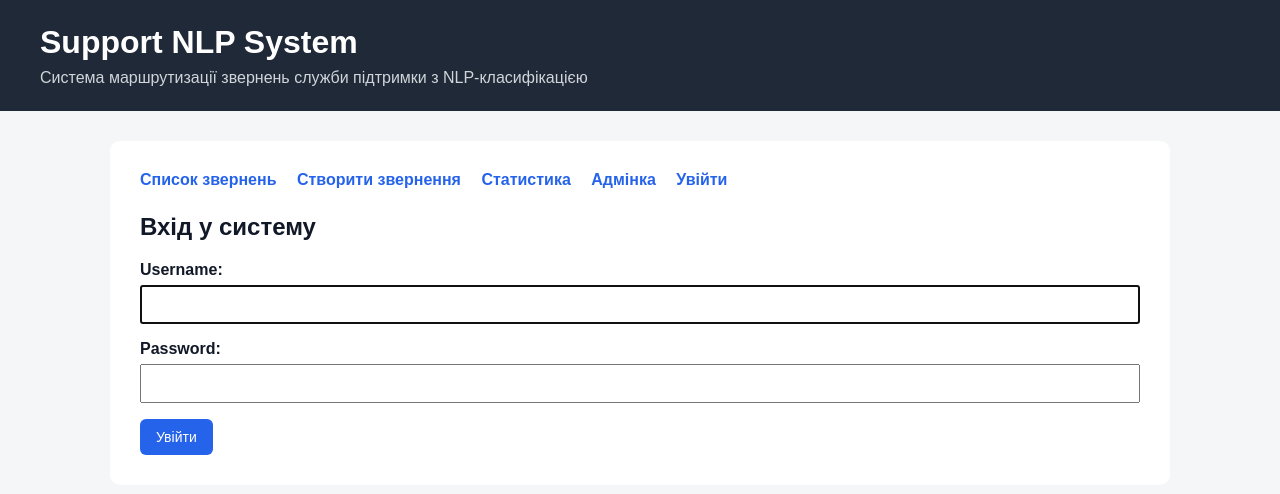
After one commit to 2DAy1/support_nlp_system, a Django app: page /accounts/login/ in a window 1280 px wide. The commit adds this page. Shown: the top 494 px of the page. Run offline with Django 5.2, Linux system fonts and the light colour scheme.

Commit message:
Add login and logout pages

```diff
--- a/config/settings.py
+++ b/config/settings.py
@@ -57,7 +57,7 @@ ROOT_URLCONF = 'config.urls'
 TEMPLATES = [
     {
         'BACKEND': 'django.template.backends.django.DjangoTemplates',
-        'DIRS': [],
+        'DIRS': [BASE_DIR / 'templates'],
         'APP_DIRS': True,
         'OPTIONS': {
             'context_processors': [
@@ -118,3 +118,6 @@ USE_TZ = True
 # https://docs.djangoproject.com/en/6.0/howto/static-files/
 
 STATIC_URL = 'static/'
+LOGIN_REDIRECT_URL = 'ticket_list'
+LOGOUT_REDIRECT_URL = 'ticket_list'
+LOGIN_URL = 'login'
--- a/config/urls.py
+++ b/config/urls.py
@@ -19,5 +19,6 @@ from django.urls import path, include
 
 urlpatterns = [
     path('admin/', admin.site.urls),
+    path('accounts/', include('django.contrib.auth.urls')),
     path('', include('tickets.urls')),
 ]
--- /dev/null
+++ b/templates/registration/login.html
@@ -0,0 +1,14 @@
+{% extends 'tickets/base.html' %}
+
+{% block title %}Вхід{% endblock %}
+
+{% block content %}
+<h2>Вхід у систему</h2>
+
+<form method="post">
+    {% csrf_token %}
+    {{ form.as_p }}
+
+    <button type="submit">Увійти</button>
+</form>
+{% endblock %}
--- a/tickets/templates/tickets/base.html
+++ b/tickets/templates/tickets/base.html
@@ -127,6 +127,17 @@
     <a href="{% url 'ticket_create' %}">Створити звернення</a>
     <a href="{% url 'ticket_statistics' %}">Статистика</a>
     <a href="/admin/">Адмінка</a>
+
+    {% if request.user.is_authenticated %}
+        <span class="muted">Користувач: {{ request.user.username }}</span>
+
+        <form method="post" action="{% url 'logout' %}" style="display: inline;">
+            {% csrf_token %}
+            <button type="submit">Вийти</button>
+        </form>
+    {% else %}
+        <a href="{% url 'login' %}">Увійти</a>
+    {% endif %}
 </nav>
 
     {% block content %}
```
Lines whose indentation alone changed are shown as unchanged.
